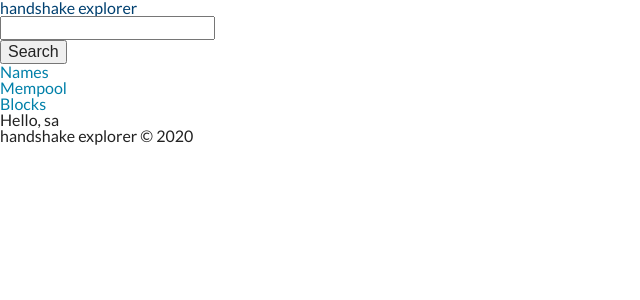
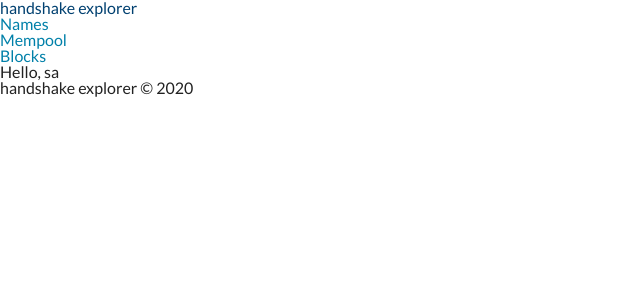
Before and after one commit to handshake-labs/explorer, a React app: page / in a window 1280 px wide. Shown: the top 300 px of the page, without its empty margins (0-640 px from the left). Built offline with nearby package versions, Linux system fonts and the light colour scheme.

Commit message:
corrected output count

```diff
--- a/src/App.tsx
+++ b/src/App.tsx
@@ -31,9 +31,6 @@ const App: React.FC = () => {
           </Link>
           <nav styleName="menu">
             <ul>
-              <li>
-                <Search route={{ id: "names", params: { limit: 0, offset: 0} }}></Search>
-              </li>
               <li>
                 <Link route={{ id: "names", params: { limit: 0, offset: 0} }}>
                   Names
--- a/src/components/Transaction/Table.tsx
+++ b/src/components/Transaction/Table.tsx
@@ -22,7 +22,7 @@ const Table: React.FC<Props> = ({ transactions }: Props) => (
           <Link txid={tx.txid} />
         </div>
         <div>Inputs: {tx.inputs.length}</div>
-        <div>Outputs: {tx.inputs.length}</div>
+        <div>Outputs: {tx.outputs.length}</div>
       </div>
     ))}
   </div>
```
